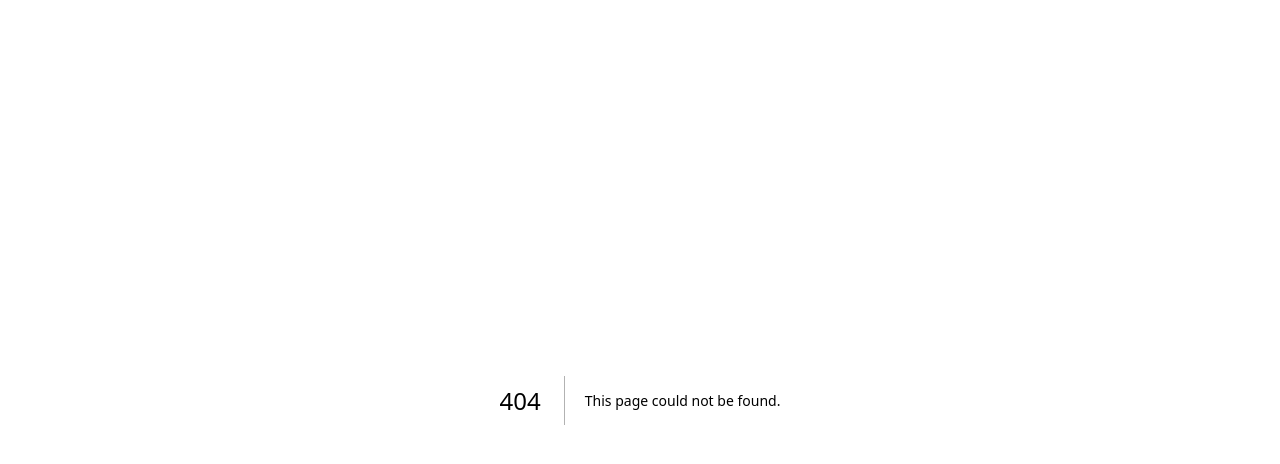
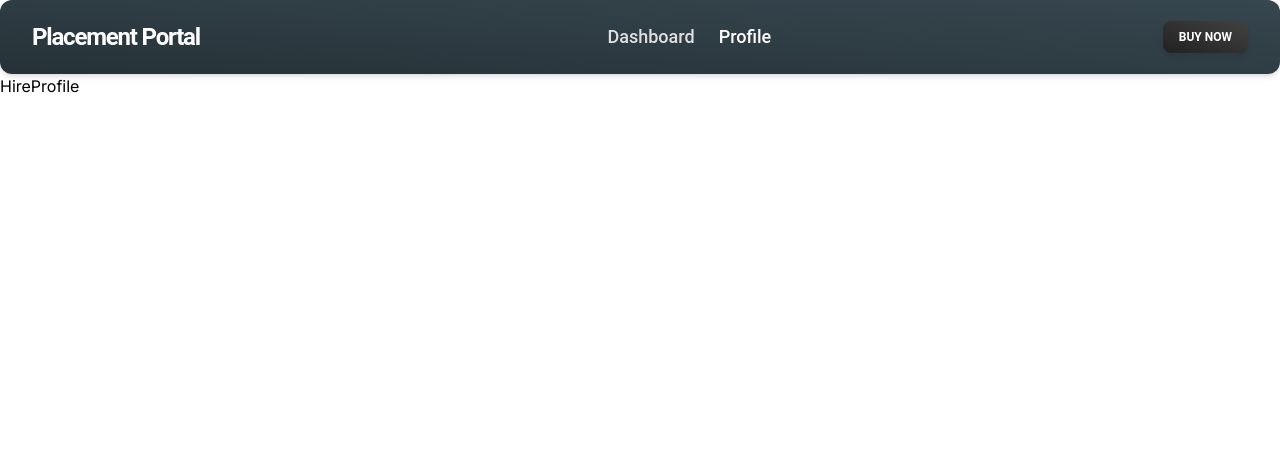
Before and after one commit to Anurag2293/placement-portal, a Next.js app: page /hire/profile in a window 1280 px wide. Before the commit this address had no page. Shown: the top 464 px of the page. Built offline with nearby package versions, Linux system fonts and the light colour scheme.

Commit message:
feat - company layout setup

```diff
--- /dev/null
+++ b/src/app/hire/layout.tsx
@@ -0,0 +1,22 @@
+import type { Metadata } from 'next'
+
+import CompanyNavbar from '@/components/CompanyNavbar'
+export const metadata: Metadata = {
+	title: 'Placement Portal',
+	description: 'Generated by create next app',
+}
+
+export default function RootLayout({
+	children,
+}: {
+	children: React.ReactNode
+}) {
+	return (
+		<section>
+            <header>
+                <CompanyNavbar />
+            </header>
+            {children}
+        </section>
+	)
+}
--- a/src/app/hire/page.tsx
+++ b/src/app/hire/page.tsx
@@ -6,9 +6,9 @@ import { useRouter} from 'next/navigation'
 
 type Props = {}
 
-const HireHome = (props: Props) => {
+const HireDashboard = (props: Props) => {
     const router = useRouter();
-    const {isAuthenticated, name} = useAppSelector(state => state.hireAuth.value);
+    const {isAuthenticated, name, hrName } = useAppSelector(state => state.hireAuth.value);
 
     useEffect(() => {
         if (!isAuthenticated) {
@@ -18,10 +18,9 @@ const HireHome = (props: Props) => {
 
     return (
         <div>
-            <h1>Welcome, {name}!</h1>
-            <p>Your search ends for talented devs!</p>
+            <h1 className='text-2xl font-bold'>Welcome, {name}!</h1>
         </div>
     )
 }
 
-export default HireHome
+export default HireDashboard
--- /dev/null
+++ b/src/app/hire/profile/page.tsx
@@ -0,0 +1,13 @@
+import React from 'react'
+
+type Props = {}
+
+const HireProfile = (props: Props) => {
+    return (
+        <>
+            <div>HireProfile</div>
+        </>
+    )
+}
+
+export default HireProfile
--- a/src/app/hire/sign-in/page.tsx
+++ b/src/app/hire/sign-in/page.tsx
@@ -7,10 +7,9 @@ type Props = {}
 
 const HireSignIn = (props: Props) => {
     return (
-        <>
-            <div>Hire Sign In</div>
+        <div className='h-screen flex justify-center items-center'>
             <SignIn />
-        </>
+        </div>
     )
 }
 
--- a/src/app/hire/sign-in/sign-in.tsx
+++ b/src/app/hire/sign-in/sign-in.tsx
@@ -57,10 +57,10 @@ const SignIn = (props: Props) => {
     return (
         <Card className='' color="transparent" shadow={false}>
             <Typography variant="h4" color="blue-gray">
-                Login
+                Sign In
             </Typography>
             <Typography color="gray" className="mt-1 font-normal">
-                Enter your credentials to login.
+                Enter your credentials to login to Placement Portal Hire
             </Typography>
             <form onSubmit={handleSubmit(onSubmit)} className="mt-8 mb-2 w-80 max-w-screen-lg sm:w-96">
                 <div className="mb-4 flex flex-col gap-6">
@@ -68,7 +68,7 @@ const SignIn = (props: Props) => {
                     <Input {...register("password", { required: true })} type="password" size="lg" label="Password" />
                 </div>
                 <Button type="submit" className="mt-6" fullWidth>
-                    Login
+                    Sign In
                 </Button>
                 <Typography color="gray" className="mt-4 text-center font-normal">
                     Don't have an account?{" "}
--- a/src/app/hire/sign-up/page.tsx
+++ b/src/app/hire/sign-up/page.tsx
@@ -7,10 +7,9 @@ type Props = {}
 
 const HireSignUp = (props: Props) => {
     return (
-        <>
-            <div>Hire SignUp</div>
+        <div className='h-screen flex justify-center items-center'>
             <SignUp />
-        </>
+        </div>
     )
 }
 
--- /dev/null
+++ b/src/components/CloseNavIcon.tsx
@@ -0,0 +1,23 @@
+import React from 'react'
+
+type Props = {}
+
+const CloseNavIcon = (props: Props) => {
+    return (
+        <svg
+            xmlns="http://www.w3.org/2000/svg"
+            className="h-6 w-6"
+            fill="none"
+            stroke="currentColor"
+            strokeWidth={2}
+        >
+            <path
+                strokeLinecap="round"
+                strokeLinejoin="round"
+                d="M4 6h16M4 12h16M4 18h16"
+            />
+        </svg>
+    )
+}
+
+export default CloseNavIcon
--- /dev/null
+++ b/src/components/CompanyNavbar.tsx
@@ -0,0 +1,91 @@
+'use client'
+import Link from "next/link";
+import { usePathname } from "next/navigation";
+import { useState, useEffect } from "react";
+import {
+    Navbar,
+    MobileNav,
+    Typography,
+    Button,
+    IconButton,
+    Collapse,
+} from "@material-tailwind/react";
+
+import CloseNavIcon from "./CloseNavIcon";
+import OpenNavIcon from "./OpenNavIcon";
+
+const navHeaders = [
+    {
+        label: "Dashboard",
+        href: "/hire",
+    },
+    {
+        label: "Profile",
+        href: "/hire/profile",
+    }
+]
+
+export default function CompanyNavbar() {
+    const pathname = usePathname();
+    const [openNav, setOpenNav] = useState(false);
+
+    useEffect(() => {
+        window.addEventListener("resize", () => window.innerWidth >= 960 && setOpenNav(false));
+
+        return () => {
+            console.log('Component unmounted')
+            window.removeEventListener("resize", () => window.innerWidth >= 960 && setOpenNav(false));
+        }
+    }, []);
+
+    const navList = (
+        <ul className="mb-4 mt-2 text-white flex flex-col gap-2 lg:mb-0 lg:mt-0 lg:flex-row lg:items-center lg:gap-6">
+            {navHeaders.map(({ label, href }) => (
+                <Link key={label} href={href}>
+                    <Typography key={href} className={`text-lg font-medium ${pathname === href ? 'text-white' : 'text-gray-300'}`}>
+                        {label}
+                    </Typography>
+                </Link>
+            ))}
+        </ul>
+    );
+
+    return (
+        <Navbar
+            variant="gradient"
+            color="blue-gray"
+            className={`mx-auto max-w-screen-4xl py-2 px-4 lg:px-8 lg:py-4 from-blue-gray-900 to-blue-gray-800
+                    ${pathname === '/hire/sign-in' || pathname === '/hire/sign-up' ? 'hidden' : 'sticky top-0 z-10'}`}
+        >
+            <div className="w-full mx-auto flex items-center justify-between text-white">
+                <Link href={"/"}>
+                    <Typography
+                        className="mr-4 cursor-pointer py-1.5 font-bold text-2xl tracking-tighter leading-tight"
+                    >
+                        Placement Portal
+                    </Typography>
+                </Link>
+                <div className="hidden lg:block">{navList}</div>
+                <Button variant="gradient" size="sm" className="hidden lg:inline-block">
+                    <span>Buy Now</span>
+                </Button>
+                <IconButton
+                    variant="text"
+                    className="ml-auto h-6 w-6 text-inherit hover:bg-transparent focus:bg-transparent active:bg-transparent lg:hidden"
+                    ripple={false}
+                    onClick={() => setOpenNav(!openNav)}
+                >
+                    {openNav ? (<OpenNavIcon />) : (<CloseNavIcon />)}
+                </IconButton>
+            </div>
+            <Collapse open={openNav}>
+                <div className="container mx-auto">
+                    {navList}
+                    <Button variant="gradient" size="sm" fullWidth className="mb-2">
+                        <span>Buy Now</span>
+                    </Button>
+                </div>
+            </Collapse>
+        </Navbar>
+    );
+}
--- a/src/components/DeveloperNavbar.tsx
+++ b/src/components/DeveloperNavbar.tsx
@@ -13,7 +13,6 @@ import {
     Bars2Icon,
 } from "@heroicons/react/24/outline";
 
-import DeveloperProfileMenu from "./DeveloperProfileMenu";
 import DeveloperNavList from "./DeveloperNavList";
 
 
--- /dev/null
+++ b/src/components/OpenNavIcon.tsx
@@ -0,0 +1,24 @@
+import React from 'react'
+
+type Props = {}
+
+const OpenNavIcon = (props: Props) => {
+    return (
+        <svg
+            xmlns="http://www.w3.org/2000/svg"
+            fill="none"
+            className="h-6 w-6"
+            viewBox="0 0 24 24"
+            stroke="currentColor"
+            strokeWidth={2}
+        >
+            <path
+                strokeLinecap="round"
+                strokeLinejoin="round"
+                d="M6 18L18 6M6 6l12 12"
+            />
+        </svg>
+    )
+}
+
+export default OpenNavIcon
```
Also changed, not shown: src/components/ProfileMenu.tsx (renamed from src/components/DeveloperProfileMenu.tsx).
